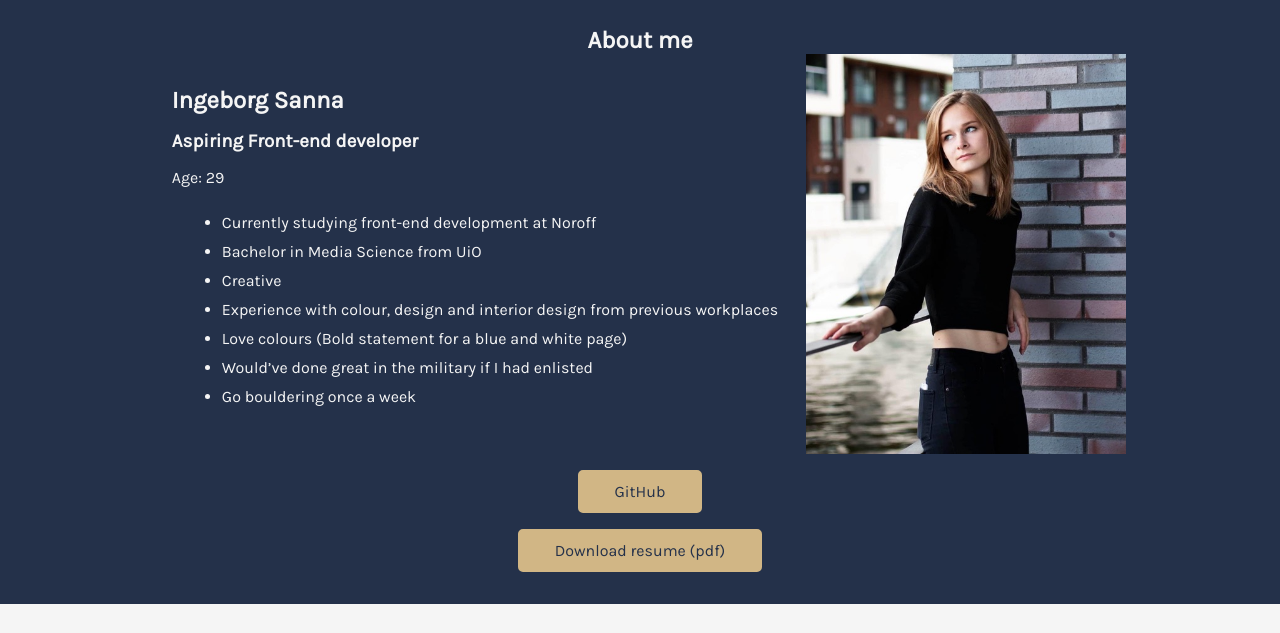
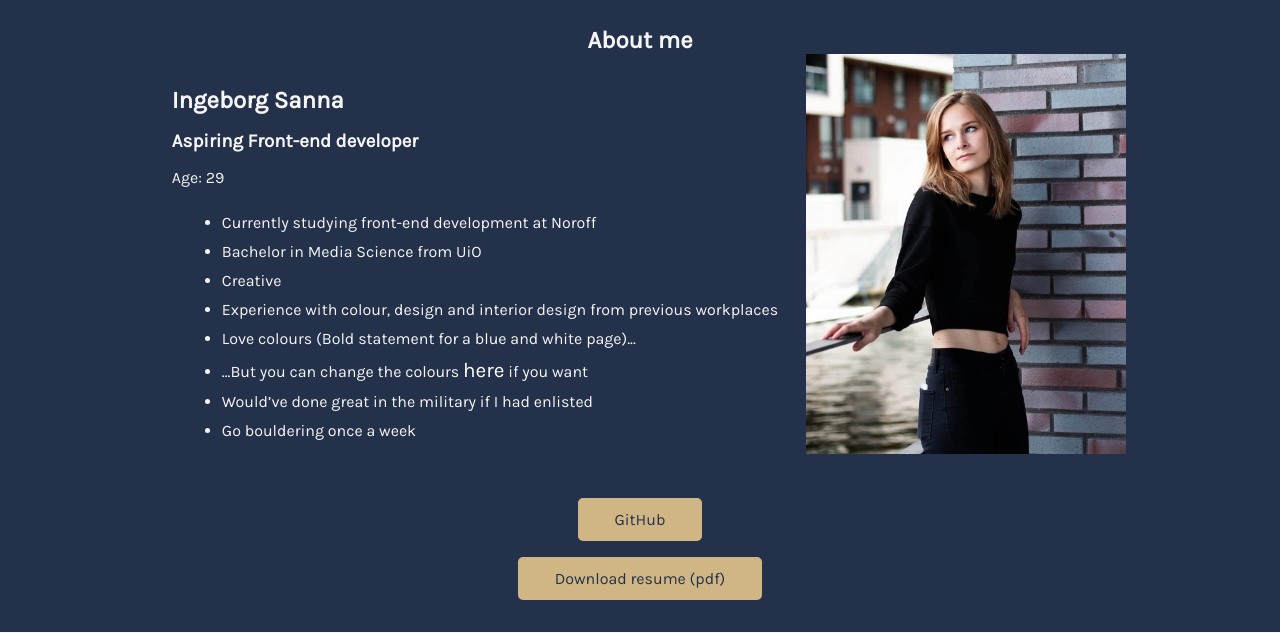
Before and after one commit to Spekkhogger/portfolio, a plain HTML site: page index.html in a window 1280 px wide. Shown: the part 1253-1886 px from the top of the page. Drawn offline with Linux system fonts and the light colour scheme.

Commit message:
Minor changes to themechange

```diff
--- a/index.html
+++ b/index.html
@@ -151,7 +151,8 @@
                 Experience with colour, design and interior design from previous
                 workplaces
               </li>
-              <li>Love colours (Bold statement for a blue and white page)</li>
+              <li>Love colours (Bold statement for a blue and white page)...</li>
+              <li>...But you can change the colours <a href="palettes/" style=" color: white; ">here</a> if you want</li>
               <li>Would’ve done great in the military if I had enlisted</li>
               <li>Go bouldering once a week</li>
             </ul>
--- a/style.css
+++ b/style.css
@@ -276,6 +276,7 @@ main {
 }
 
 .theme-button {
+    cursor: pointer;
     width: 10rem;
     align-self: center;
     margin-top: 1rem;
```
